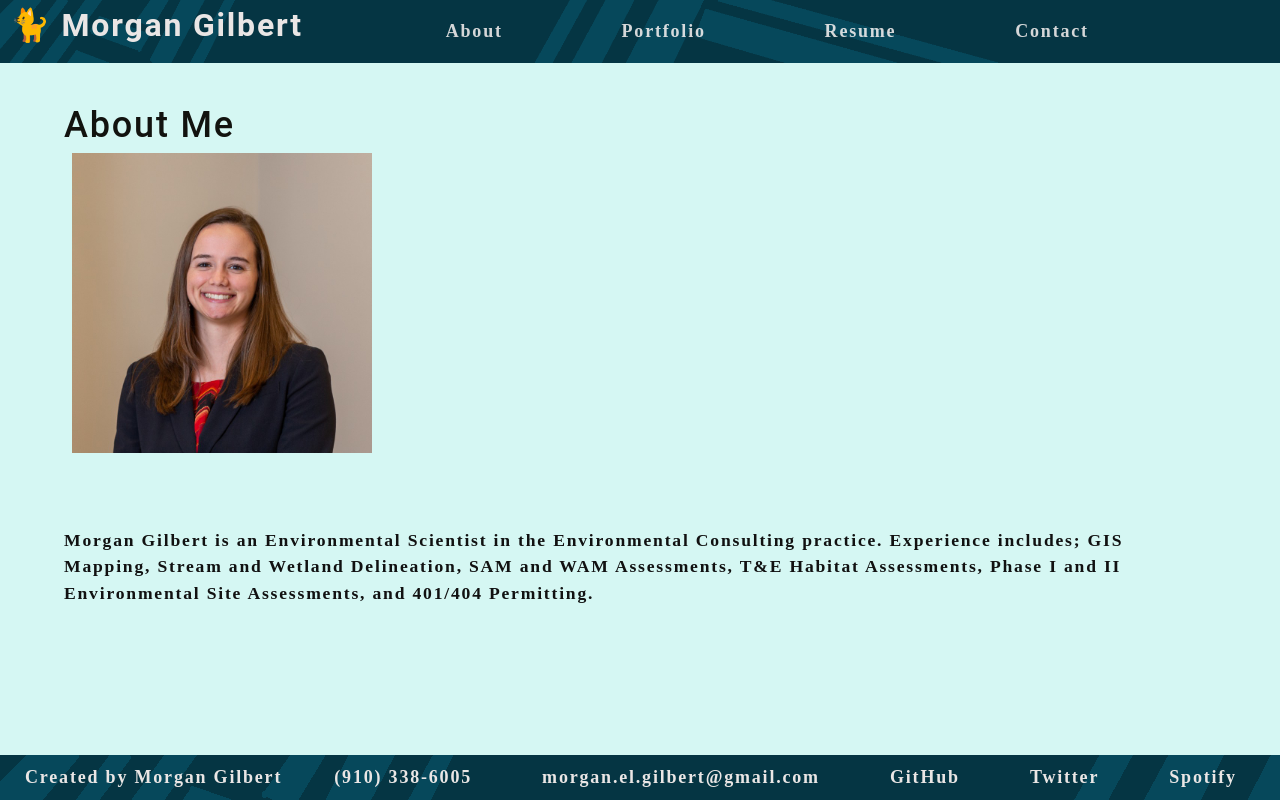
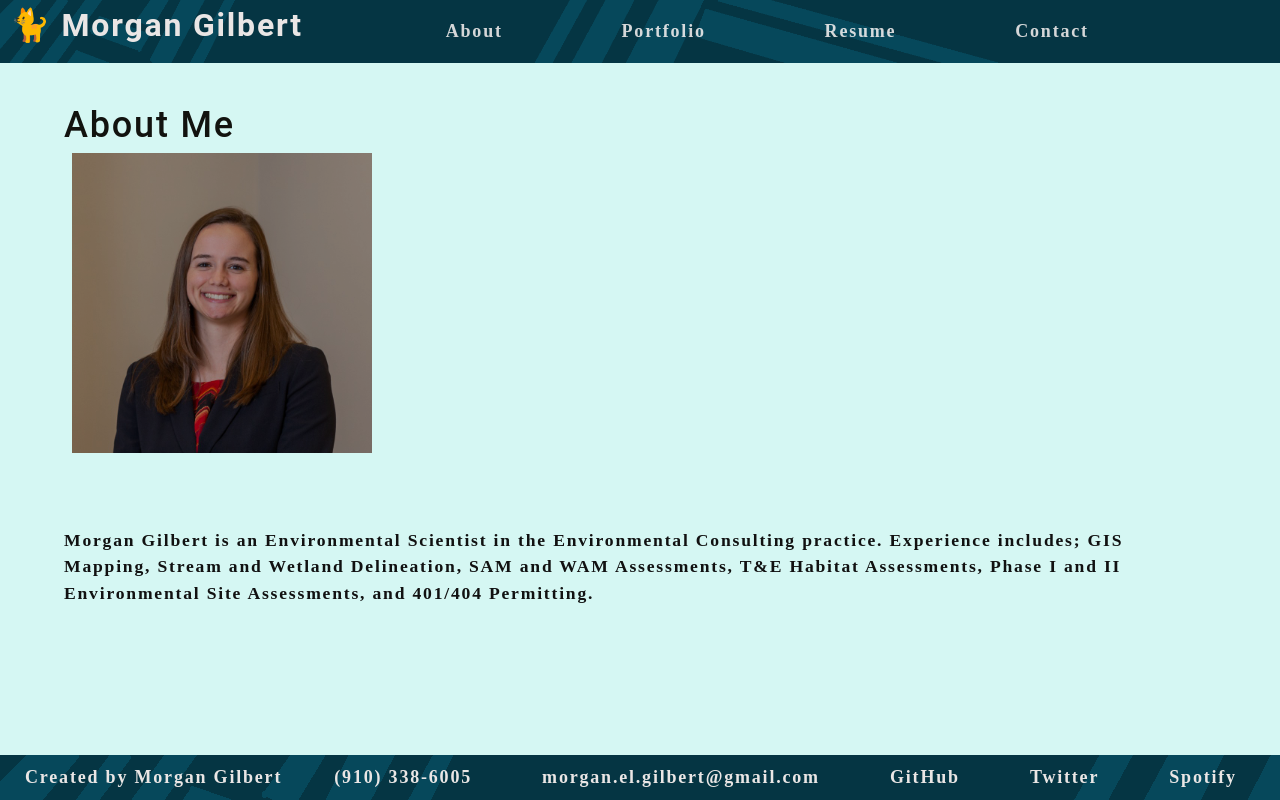
Before and after one commit to Morganegilbert/react-portfolio, a React (Create React App) app: page / in a window 1280 px wide. Built offline with nearby package versions, Linux system fonts and the light colour scheme.

Commit message:
added bootstrap, might not use...

```diff
--- a/package.json
+++ b/package.json
@@ -6,7 +6,10 @@
     "@testing-library/jest-dom": "^5.16.4",
     "@testing-library/react": "^11.1.0",
     "@testing-library/user-event": "^13.5.0",
+    "boostrap": "^2.0.0",
+    "bootstrap": "^5.2.2",
     "react": "17.0.2",
+    "react-bootstrap": "^2.5.0",
     "react-dom": "17.0.2",
     "react-scripts": "5.0.1",
     "web-vitals": "^2.1.4"
--- a/src/App.js
+++ b/src/App.js
@@ -8,6 +8,7 @@ import './App.css';
 // import PhotoList from './components/PhotoList';
 // import ContactForm from './components/Contact';
 import PortfolioContainer from "./components/PortfolioContainer";
+// import 'bootstrap/dist/css/bootstrap.min.css';
 
 
 
--- a/src/index.css
+++ b/src/index.css
@@ -259,6 +259,12 @@ textarea {
   height: 300px;
   margin-bottom: 50px;
   cursor: pointer;
+  filter: brightness(70%);
+
+}
+
+.img-thumbnail:hover {
+  filter: brightness(100%);
 }
 
 .modalBackdrop {
@@ -329,6 +335,10 @@ a {
   text-shadow: none;
 }
 
+.error-text {
+  color: red!;
+}
+
 footer {
   background-image: url("./assets/images/background/shades2.png");
   color: var(--light);
--- a/src/index.js
+++ b/src/index.js
@@ -3,6 +3,7 @@ import ReactDOM from 'react-dom';
 import './index.css';
 import App from './App';
 import reportWebVitals from './reportWebVitals';
+// import 'bootstrap/dist/css/bootstrap.min.css';
 
 ReactDOM.render(
   <React.StrictMode>
```
Also changed, not shown: 1 other file (tests, documents, lock files or other folders).
